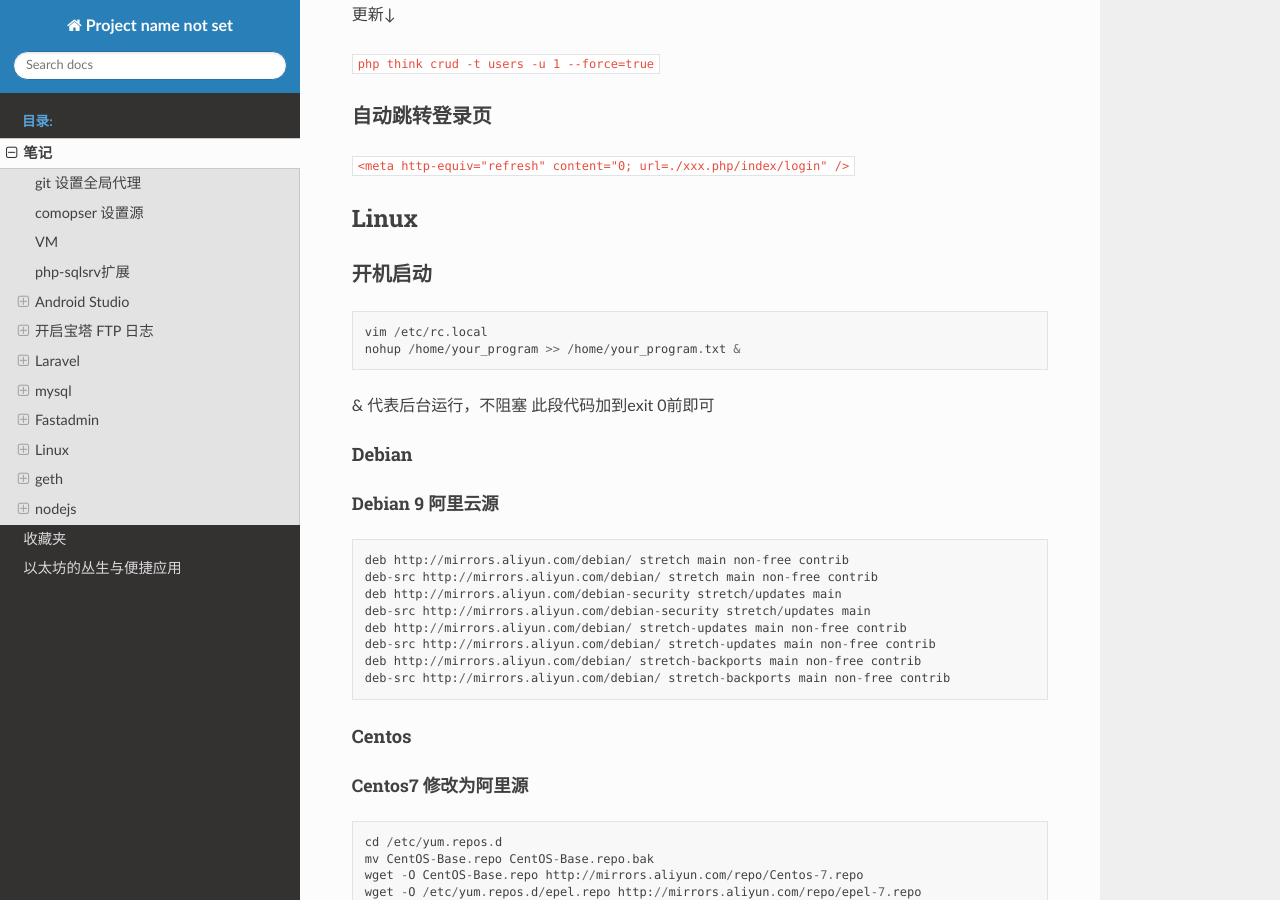
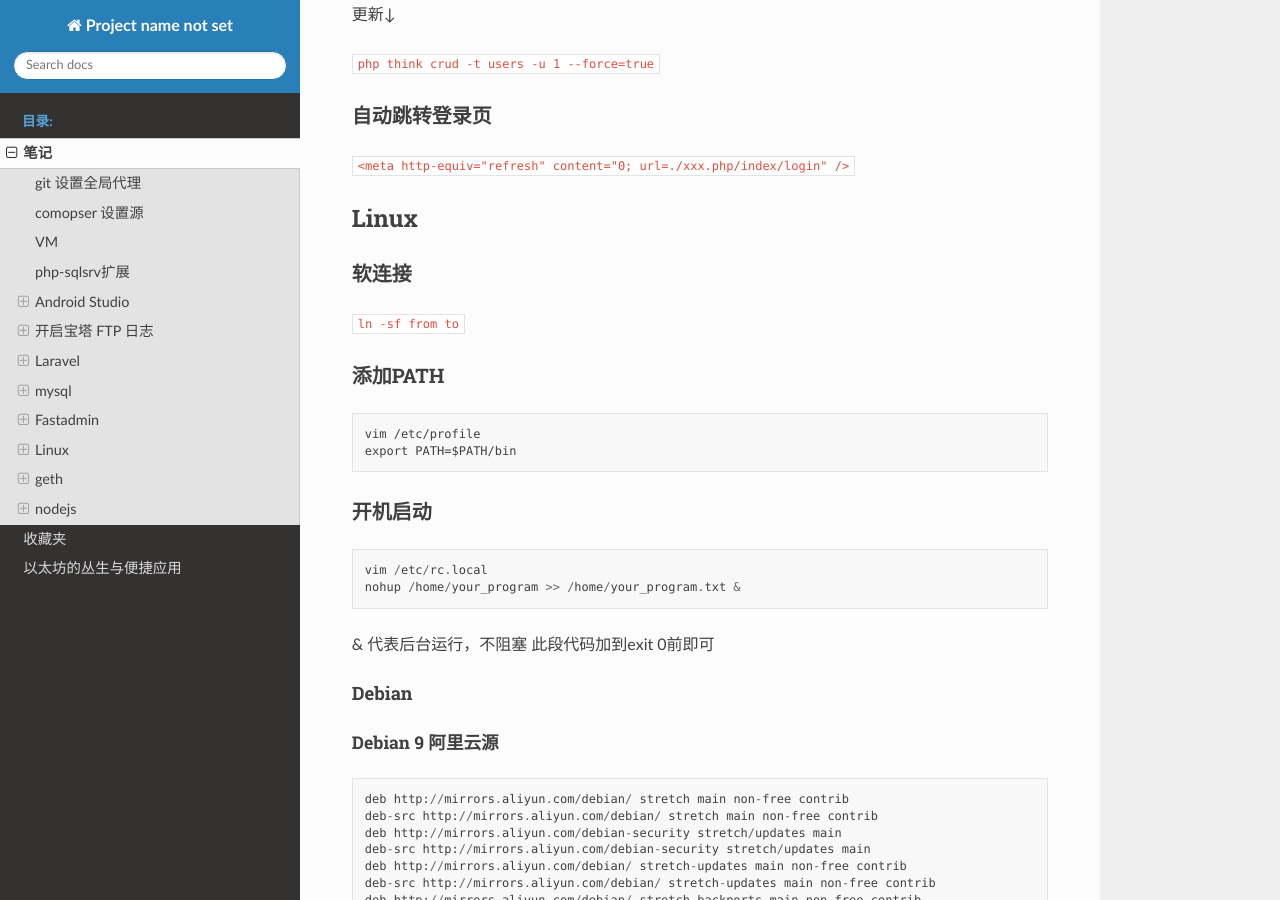
Before and after one commit to leftsky/doc, a Sphinx documentation site: the page built from source/notes.md, in a window 1280 px wide and 900 px high, scrolled down 2679 px. Built offline with Sphinx 7.4.7 and the Read the Docs theme 2.0.0, drawn with Linux system fonts in a browser that asks for light colours.

Commit message:
no message

````diff
--- a/source/notes.md
+++ b/source/notes.md
@@ -107,6 +107,17 @@ public 替换成storage
 `<meta http-equiv="refresh" content="0; url=./xxx.php/index/login" />`
 
 ## Linux
+
+### 软连接
+
+`ln -sf from to`
+
+### 添加PATH
+
+```
+vim /etc/profile
+export PATH=$PATH/bin
+```
 
 ### 开机启动
 
````
